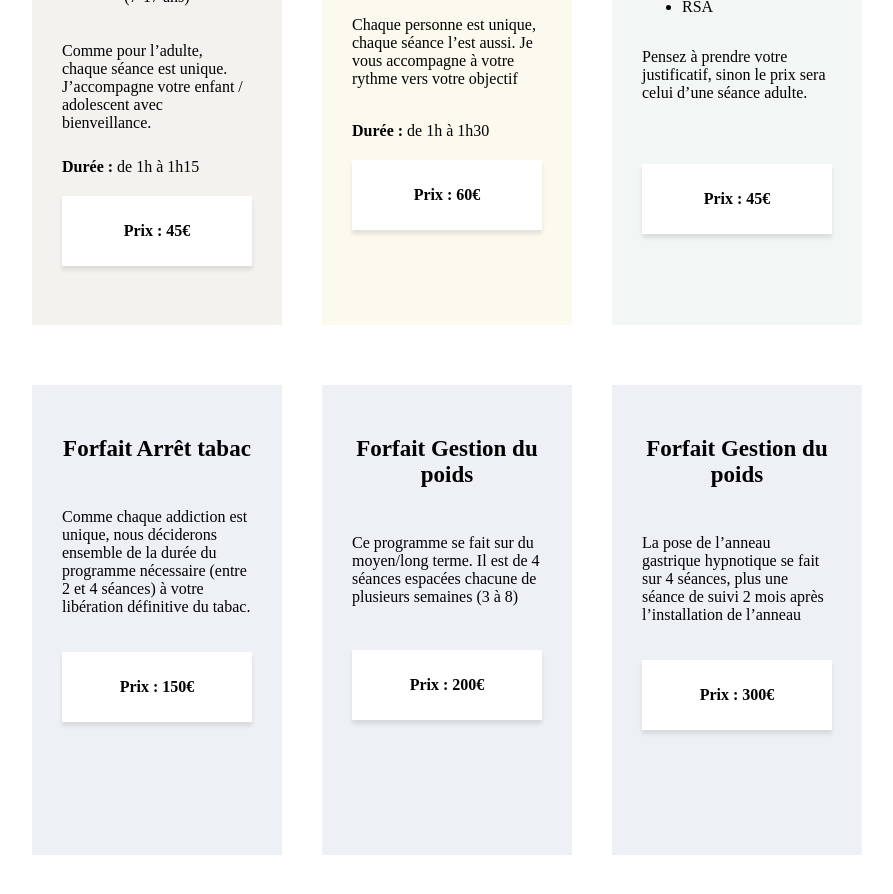
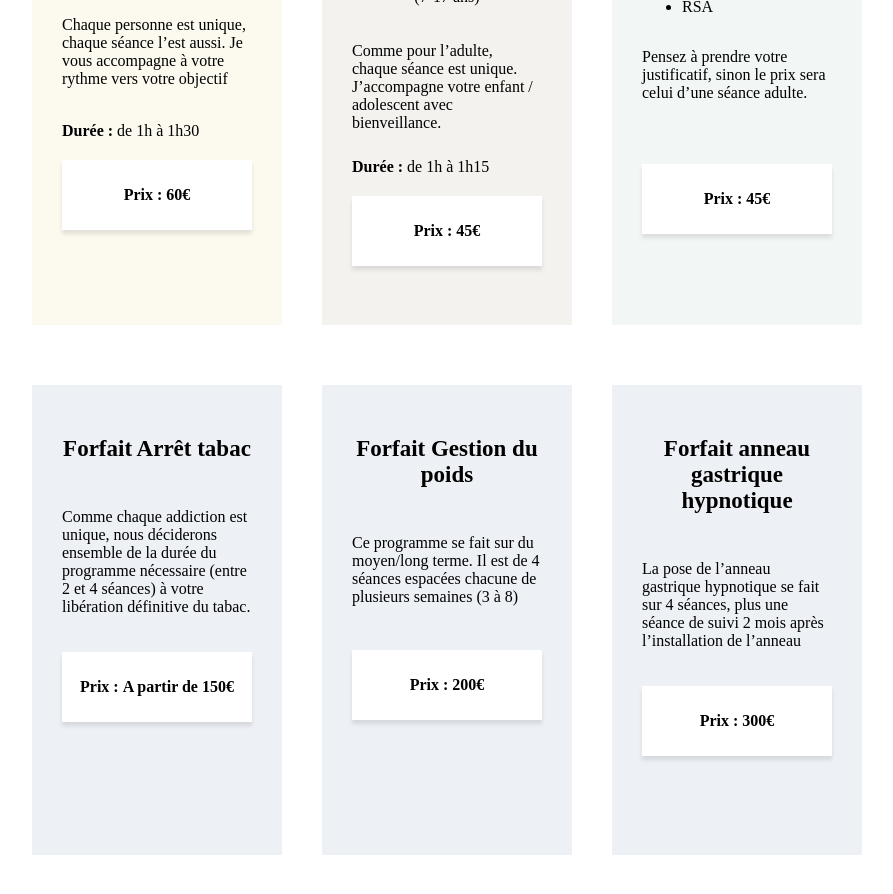
Before and after one commit to nicoriera/hypnose-frontend, a React (Create React App) app: page /tarifs in a window 1280 px wide. Shown: the part 480-1374 px from the top of the page, without its empty margins (193-1086 px from the left). Built offline with nearby package versions, Linux system fonts and the light colour scheme; what google-maps-react would draw is missing.

Commit message:
update text tarifs

```diff
--- a/src/pages/Tarifs.js
+++ b/src/pages/Tarifs.js
@@ -15,6 +15,15 @@ const Tarifs = () => {
         <div className="trait"></div>
         <div className="tarifs-blocs">
           <Rdv
+            rdv="RDV Adulte"
+            age="(à partir de 18 ans)"
+            infos="Chaque personne est unique, chaque séance l’est aussi. Je vous
+            accompagne à votre rythme vers votre objectif"
+            duree=" de 1h à 1h30"
+            prix="60€"
+            color="#FCF9EF"
+          />
+          <Rdv
             rdv="RDV enfant-adolescent"
             age="(7-17 ans)"
             infos="Comme pour l’adulte, chaque séance est unique.
@@ -22,15 +31,6 @@ const Tarifs = () => {
             duree=" de 1h à 1h15"
             prix="45€"
             color="#F3F2EE"
-          />
-          <Rdv
-            rdv="RDV Adulte"
-            age="(à partir de 18 ans)"
-            infos="Chaque personne est unique, chaque séance l’est aussi. Je vous
-            accompagne à votre rythme vers votre objectif"
-            duree=" de 1h à 1h30"
-            prix="60€"
-            color="#FCF9EF"
           />
           <Tarif
             tarif="RDV Tarif réduit"
@@ -47,7 +47,7 @@ const Tarifs = () => {
           <Forfait
             forfait="Forfait Arrêt tabac"
             infos="Comme chaque addiction est unique, nous déciderons ensemble de la durée du programme nécessaire (entre 2 et 4 séances) à votre libération définitive du tabac."
-            prix="150€"
+            prix="A partir de 150€"
             color="#EDF0F5"
           />
           <Forfait
@@ -57,7 +57,7 @@ const Tarifs = () => {
             color="#EDF0F5"
           />
           <Forfait
-            forfait="Forfait Gestion du poids"
+            forfait="Forfait anneau gastrique hypnotique"
             infos="La pose de l’anneau gastrique hypnotique se fait sur 4 séances, plus une séance de suivi 2 mois après l’installation de l’anneau"
             prix="300€"
             color="#EDF0F5"
```
